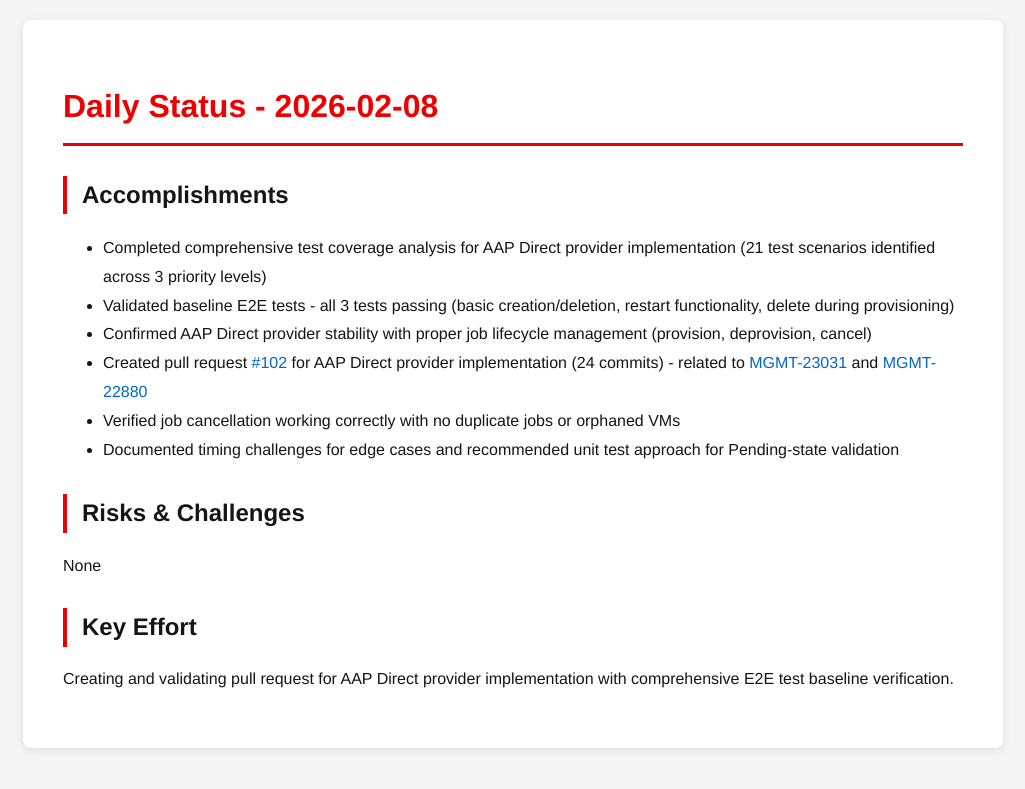
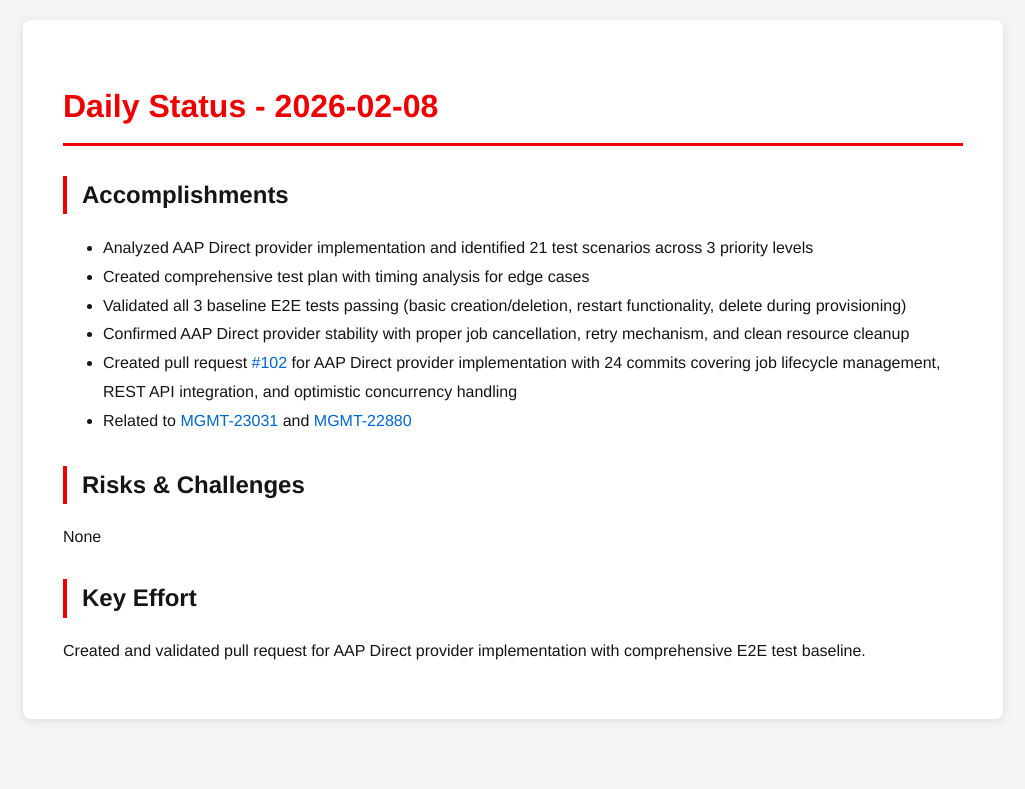
Before and after one commit to tzvatot/daily-status, a Jekyll site: the page built from 2026-02-08.md, in a window 1280 px wide. Shown: the top 789 px of the page, without its empty margins (127-1152 px from the left). Built offline with Jekyll 4.4.1, drawn with Linux system fonts in a browser that asks for light colours.

Commit message:
Daily status update - 2026-02-08

```diff
--- a/2026-02-08.md
+++ b/2026-02-08.md
@@ -7,15 +7,15 @@ date: 2026-02-08
 # Daily Status - 2026-02-08
 
 ## Accomplishments
-- Completed comprehensive test coverage analysis for AAP Direct provider implementation (21 test scenarios identified across 3 priority levels)
-- Validated baseline E2E tests - all 3 tests passing (basic creation/deletion, restart functionality, delete during provisioning)
-- Confirmed AAP Direct provider stability with proper job lifecycle management (provision, deprovision, cancel)
-- Created pull request [#102](https://github.com/osac-project/osac-operator/pull/102) for AAP Direct provider implementation (24 commits) - related to [MGMT-23031](https://issues.redhat.com/browse/MGMT-23031) and [MGMT-22880](https://issues.redhat.com/browse/MGMT-22880)
-- Verified job cancellation working correctly with no duplicate jobs or orphaned VMs
-- Documented timing challenges for edge cases and recommended unit test approach for Pending-state validation
+- Analyzed AAP Direct provider implementation and identified 21 test scenarios across 3 priority levels
+- Created comprehensive test plan with timing analysis for edge cases
+- Validated all 3 baseline E2E tests passing (basic creation/deletion, restart functionality, delete during provisioning)
+- Confirmed AAP Direct provider stability with proper job cancellation, retry mechanism, and clean resource cleanup
+- Created pull request [#102](https://github.com/osac-project/osac-operator/pull/102) for AAP Direct provider implementation with 24 commits covering job lifecycle management, REST API integration, and optimistic concurrency handling
+- Related to [MGMT-23031](https://issues.redhat.com/browse/MGMT-23031) and [MGMT-22880](https://issues.redhat.com/browse/MGMT-22880)
 
 ## Risks & Challenges
 None
 
 ## Key Effort
-Creating and validating pull request for AAP Direct provider implementation with comprehensive E2E test baseline verification.
+Created and validated pull request for AAP Direct provider implementation with comprehensive E2E test baseline.
```
